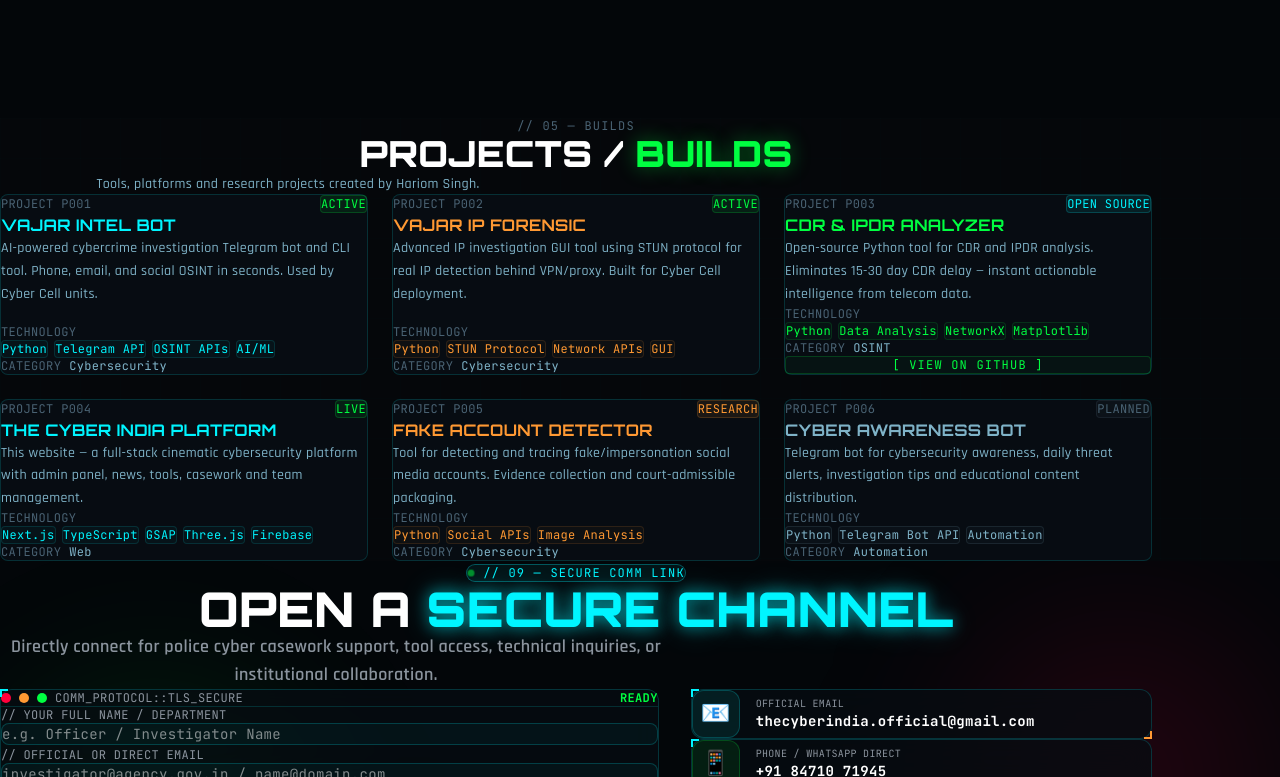
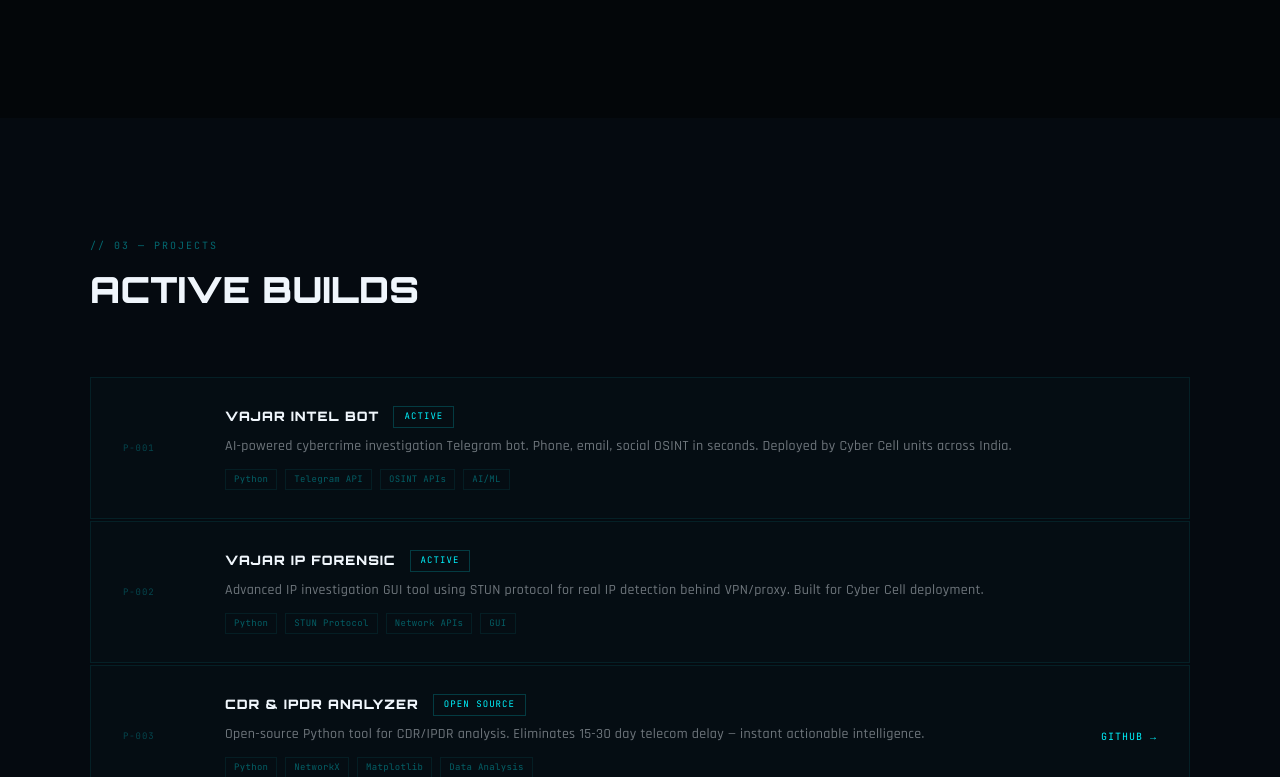
Before and after one commit to CyberkingHariom/CyberkingHariom.github.io, a Next.js app: page / in a window 1280 px wide. Shown: the part 2023-2800 px from the top of the page. Built offline with nearby package versions, Linux system fonts and the light colour scheme.

Commit message:
redesign: ultra minimal dark cyber — components/ProjectsSection.tsx

```diff
--- a/components/ProjectsSection.tsx
+++ b/components/ProjectsSection.tsx
@@ -2,175 +2,68 @@
 
 const PROJECTS = [
   {
-    id: 'P001',
-    name: 'VAJAR INTEL BOT',
-    desc: 'AI-powered cybercrime investigation Telegram bot and CLI tool. Phone, email, and social OSINT in seconds. Used by Cyber Cell units.',
+    id: 'P-001', name: 'VAJAR INTEL BOT',
+    desc: 'AI-powered cybercrime investigation Telegram bot. Phone, email, social OSINT in seconds. Deployed by Cyber Cell units across India.',
     tech: ['Python', 'Telegram API', 'OSINT APIs', 'AI/ML'],
-    category: 'Cybersecurity',
     status: 'ACTIVE',
-    statusColor: '#00FF41',
-    color: '#00F5FF',
   },
   {
-    id: 'P002',
-    name: 'VAJAR IP FORENSIC',
+    id: 'P-002', name: 'VAJAR IP FORENSIC',
     desc: 'Advanced IP investigation GUI tool using STUN protocol for real IP detection behind VPN/proxy. Built for Cyber Cell deployment.',
     tech: ['Python', 'STUN Protocol', 'Network APIs', 'GUI'],
-    category: 'Cybersecurity',
     status: 'ACTIVE',
-    statusColor: '#00FF41',
-    color: '#FF9933',
   },
   {
-    id: 'P003',
-    name: 'CDR & IPDR ANALYZER',
-    desc: 'Open-source Python tool for CDR and IPDR analysis. Eliminates 15-30 day CDR delay — instant actionable intelligence from telecom data.',
-    tech: ['Python', 'Data Analysis', 'NetworkX', 'Matplotlib'],
-    category: 'OSINT',
+    id: 'P-003', name: 'CDR & IPDR ANALYZER',
+    desc: 'Open-source Python tool for CDR/IPDR analysis. Eliminates 15-30 day telecom delay — instant actionable intelligence.',
+    tech: ['Python', 'NetworkX', 'Matplotlib', 'Data Analysis'],
     status: 'OPEN SOURCE',
-    statusColor: '#00F5FF',
-    color: '#00FF41',
     link: 'https://github.com/mrcyb4r',
   },
   {
-    id: 'P004',
-    name: 'THE CYBER INDIA PLATFORM',
-    desc: 'This website — a full-stack cinematic cybersecurity platform with admin panel, news, tools, casework and team management.',
-    tech: ['Next.js', 'TypeScript', 'GSAP', 'Three.js', 'Firebase'],
-    category: 'Web',
+    id: 'P-004', name: 'THE CYBER INDIA PLATFORM',
+    desc: 'This platform — full-stack cyber intelligence website with news, tools, casework, and admin infrastructure.',
+    tech: ['Next.js', 'TypeScript', 'Firebase'],
     status: 'LIVE',
-    statusColor: '#00FF41',
-    color: '#00F5FF',
-  },
-  {
-    id: 'P005',
-    name: 'FAKE ACCOUNT DETECTOR',
-    desc: 'Tool for detecting and tracing fake/impersonation social media accounts. Evidence collection and court-admissible packaging.',
-    tech: ['Python', 'Social APIs', 'Image Analysis'],
-    category: 'Cybersecurity',
-    status: 'RESEARCH',
-    statusColor: '#FF9933',
-    color: '#FF9933',
-  },
-  {
-    id: 'P006',
-    name: 'CYBER AWARENESS BOT',
-    desc: 'Telegram bot for cybersecurity awareness, daily threat alerts, investigation tips and educational content distribution.',
-    tech: ['Python', 'Telegram Bot API', 'Automation'],
-    category: 'Automation',
-    status: 'PLANNED',
-    statusColor: '#4A6374',
-    color: '#7FB3C8',
   },
 ];
 
-const CATEGORIES = ['All', 'Cybersecurity', 'OSINT', 'Web', 'Automation', 'Research'];
-
 export default function ProjectsSection() {
   return (
-    <section id="projects" className="relative py-24 overflow-hidden" style={{ background: '#05070A' }}>
-      <div className="absolute inset-0 cyber-grid opacity-20" />
+    <section id="projects" style={{ padding: '120px 24px', background: '#050A10' }}>
+      <div style={{ maxWidth: 1100, margin: '0 auto' }}>
+        <div style={{ fontFamily: 'JetBrains Mono, monospace', fontSize: 10, letterSpacing: '0.2em', color: 'rgba(0,245,255,0.4)', marginBottom: 10 }}>
+          // 03 — PROJECTS
+        </div>
+        <h2 style={{ fontFamily: 'Orbitron, monospace', fontWeight: 900, fontSize: 'clamp(22px, 4vw, 36px)', color: '#F0F6FC', marginBottom: 60 }}>
+          ACTIVE BUILDS
+        </h2>
 
-      <div className="relative z-10 max-w-6xl mx-auto px-4 sm:px-6">
-        {/* Header */}
-        <div className="text-center mb-14">
-          <div className="font-mono text-xs tracking-widest mb-3" style={{ color: '#4A6374' }}>
-            // 05 — BUILDS
-          </div>
-          <h2 className="font-orbitron font-black text-3xl md:text-4xl" style={{ color: '#FFFFFF' }}>
-            PROJECTS /{' '}
-            <span style={{ color: '#00FF41', textShadow: '0 0 20px rgba(0,255,65,0.4)' }}>BUILDS</span>
-          </h2>
-          <p className="mt-4 text-sm max-w-xl mx-auto" style={{ color: '#7FB3C8' }}>
-            Tools, platforms and research projects created by Hariom Singh.
-          </p>
-        </div>
-
-        {/* Projects grid */}
-        <div className="grid grid-cols-1 md:grid-cols-2 lg:grid-cols-3 gap-6">
-          {PROJECTS.map((proj, i) => (
-            <div
-              key={proj.id}
-              className="glass-card rounded-lg p-6 flex flex-col group"
-              style={{ transition: 'all 0.3s ease' }}
-              onMouseEnter={(e) => {
-                e.currentTarget.style.transform = 'translateY(-4px)';
-                e.currentTarget.style.borderColor = `${proj.color}40`;
-              }}
-              onMouseLeave={(e) => {
-                e.currentTarget.style.transform = 'none';
-                e.currentTarget.style.borderColor = 'rgba(0,245,255,0.15)';
-              }}
-            >
-              {/* Project ID + Status */}
-              <div className="flex items-center justify-between mb-4">
-                <span className="font-mono text-xs" style={{ color: '#4A6374' }}>
-                  PROJECT {proj.id}
-                </span>
-                <span
-                  className="px-2 py-0.5 rounded text-xs font-mono"
-                  style={{
-                    background: `${proj.statusColor}15`,
-                    border: `1px solid ${proj.statusColor}30`,
-                    color: proj.statusColor,
-                  }}
-                >
-                  {proj.status}
-                </span>
-              </div>
-
-              {/* Project name */}
-              <h3 className="font-orbitron font-bold text-base mb-3" style={{ color: proj.color }}>
-                {proj.name}
-              </h3>
-
-              {/* Description */}
-              <p className="text-sm leading-relaxed flex-1 mb-4" style={{ color: '#7FB3C8' }}>
-                {proj.desc}
-              </p>
-
-              {/* Tech stack */}
-              <div className="mb-4">
-                <div className="font-mono text-xs mb-2" style={{ color: '#4A6374' }}>TECHNOLOGY</div>
-                <div className="flex flex-wrap gap-1.5">
-                  {proj.tech.map((t) => (
-                    <span
-                      key={t}
-                      className="px-2 py-0.5 rounded text-xs font-mono"
-                      style={{
-                        background: `${proj.color}08`,
-                        border: `1px solid ${proj.color}20`,
-                        color: proj.color,
-                      }}
-                    >
-                      {t}
-                    </span>
+        <div style={{ display: 'flex', flexDirection: 'column', gap: 2 }}>
+          {PROJECTS.map(p => (
+            <div key={p.id} style={{
+              display: 'grid', gridTemplateColumns: '70px 1fr auto', alignItems: 'center', gap: 32, padding: '28px 32px',
+              border: '1px solid rgba(0,245,255,0.08)', background: 'rgba(0,245,255,0.01)', transition: 'border-color 0.3s',
+            }}
+              onMouseEnter={e => ((e.currentTarget as HTMLDivElement).style.borderColor = 'rgba(0,245,255,0.25)')}
+              onMouseLeave={e => ((e.currentTarget as HTMLDivElement).style.borderColor = 'rgba(0,245,255,0.08)')}>
+              <div style={{ fontFamily: 'JetBrains Mono, monospace', fontSize: 9, color: 'rgba(0,245,255,0.25)', letterSpacing: '0.1em' }}>{p.id}</div>
+              <div>
+                <div style={{ display: 'flex', alignItems: 'center', gap: 14, marginBottom: 8, flexWrap: 'wrap' }}>
+                  <span style={{ fontFamily: 'Orbitron, monospace', fontWeight: 900, fontSize: 13, color: '#F0F6FC', letterSpacing: '0.08em' }}>{p.name}</span>
+                  <span style={{ fontFamily: 'JetBrains Mono, monospace', fontSize: 9, letterSpacing: '0.12em', padding: '3px 10px', color: '#00F5FF', border: '1px solid rgba(0,245,255,0.2)' }}>{p.status}</span>
+                </div>
+                <p style={{ fontFamily: 'Rajdhani, sans-serif', fontSize: 14, color: 'rgba(240,246,252,0.45)', margin: 0 }}>{p.desc}</p>
+                <div style={{ display: 'flex', flexWrap: 'wrap', gap: 8, marginTop: 12 }}>
+                  {p.tech.map(t => (
+                    <span key={t} style={{ fontFamily: 'JetBrains Mono, monospace', fontSize: 9, padding: '3px 8px', color: 'rgba(0,245,255,0.35)', border: '1px solid rgba(0,245,255,0.07)' }}>{t}</span>
                   ))}
                 </div>
               </div>
-
-              {/* Category */}
-              <div className="flex items-center gap-2">
-                <span className="font-mono text-xs" style={{ color: '#4A6374' }}>CATEGORY</span>
-                <span className="font-mono text-xs" style={{ color: '#7FB3C8' }}>{proj.category}</span>
-              </div>
-
-              {/* View button */}
-              {proj.link && (
-                <a
-                  href={proj.link}
-                  target="_blank"
-                  rel="noopener noreferrer"
-                  className="mt-4 w-full py-2 rounded font-mono text-xs tracking-widest text-center transition-all duration-200 block"
-                  style={{
-                    background: `${proj.color}08`,
-                    border: `1px solid ${proj.color}30`,
-                    color: proj.color,
-                  }}
-                  onMouseEnter={(e) => (e.currentTarget.style.background = `${proj.color}15`)}
-                  onMouseLeave={(e) => (e.currentTarget.style.background = `${proj.color}08`)}
-                >
-                  [ VIEW ON GITHUB ]
+              {p.link && (
+                <a href={p.link} target="_blank" rel="noopener noreferrer"
+                  style={{ fontFamily: 'JetBrains Mono, monospace', fontSize: 10, color: '#00F5FF', textDecoration: 'none', whiteSpace: 'nowrap', letterSpacing: '0.1em' }}>
+                  GITHUB →
                 </a>
               )}
             </div>
```
